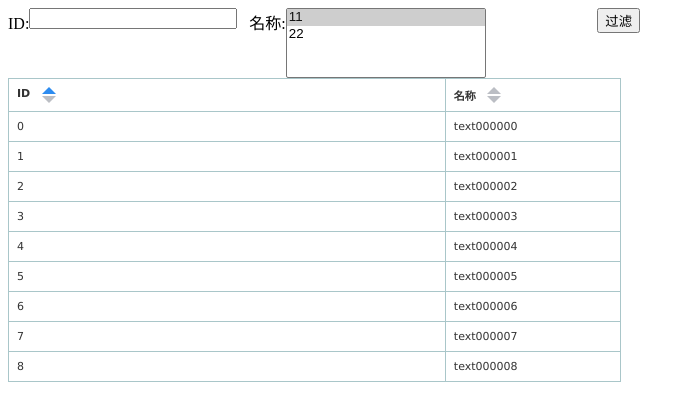
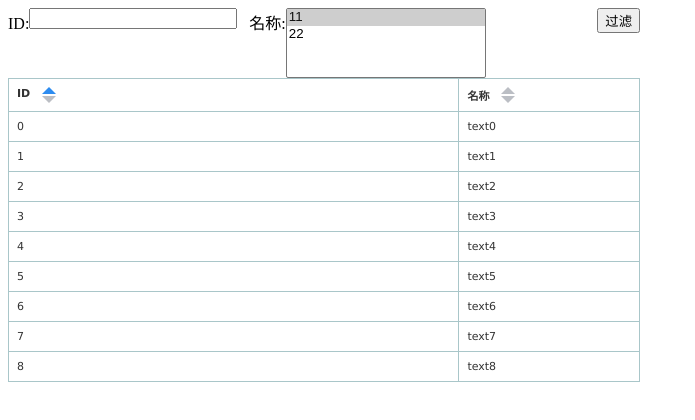
Before and after one commit to zp35834000/vue-first, a Vue app: page /#/datagrid in a window 1280 px wide. Shown: the top 420 px of the page, without its empty margins (0-695 px from the left). Built offline with nearby package versions, Linux system fonts and the light colour scheme; what iview would draw is missing.

Commit message:
修正了table在没有滚动条时候的兼容性问题

```diff
--- a/src/components/datagrid/cusTable.vue
+++ b/src/components/datagrid/cusTable.vue
@@ -128,7 +128,12 @@ export default {
     // 初始化表格宽度
     initTableWidth() {
       let content = document.getElementById(this.id);
-      this.tableWidth = (content.offsetWidth - 19) + 'px';
+      let dicScrollDom = document.getElementById(this.id+'divScroll');
+      let tableWidthNum = content.offsetWidth;
+      if(dicScrollDom!=null) {
+        tableWidthNum -= dicScrollDom.offsetWidth;
+      }
+      this.tableWidth = tableWidthNum + 'px';
     },
     // 初始化空白策略
     initGapStrategy() {
--- a/src/components/datagrid/datagrid.vue
+++ b/src/components/datagrid/datagrid.vue
@@ -6,14 +6,14 @@
       :toolbar-query-data='toolbarQueryData'
       :id='id'>
     </toolbar>
-    <cus-table
+    <cusTable
       @dataSortRuleUp='orderData'
       :sort-rule='sortRule'
       :show-data='showData'
       :id='id'
       :column-info='columnData'
       :gap-comp-needed='gapCompNeeded'>
-    </cus-table>
+    </cusTable>
     <div class="" style="float:left">
       <div id="" style="height:35px">
       </div>
--- a/src/page/simpleDatagrid/datagrid1.vue
+++ b/src/page/simpleDatagrid/datagrid1.vue
@@ -65,10 +65,10 @@ export default {
   methods: {
     getData() {
       let dataList = [];
-      for (var i = 0; i < 100000; i++) {
+      for (var i = 0; i < 10; i++) {
         dataList[i] = {
           id: i,
-          text: 'text00000'+i
+          text: 'text'+i
         }
       }
       return dataList;
```
